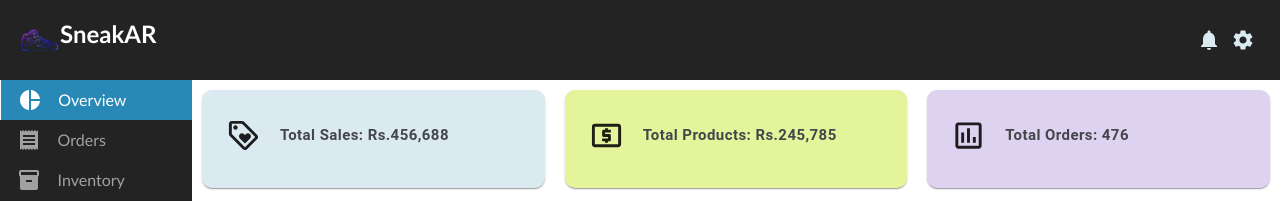
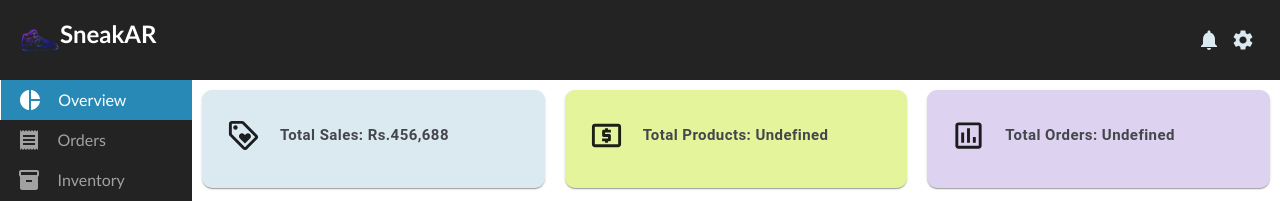
Before and after one commit to itsyoboiktk/super-admin, a React (Create React App) app: page / in a window 1280 px wide. Shown: the top 201 px of the page. Built offline with nearby package versions, Linux system fonts and the light colour scheme; no server answers; sample sign-in values are in the browser's storage.

Commit message:
modal updated

```diff
--- a/src/components/Overview.js
+++ b/src/components/Overview.js
@@ -1,4 +1,4 @@
-import React from "react";
+import React, { useState } from "react";
 import MenuCard from "../components/MenuCard";
 import LoyaltyOutlinedIcon from "@mui/icons-material/LoyaltyOutlined";
 import LocalAtmOutlinedIcon from "@mui/icons-material/LocalAtmOutlined";
@@ -7,7 +7,27 @@ import "./overview.css";
 import BarChart from "./BarChart";
 import { BarData } from "../components/BarData";
 import PieChart from "../components/PieChart";
+import axios from "axios";
+import { baseURL } from "./request";
 const Overview = () => {
+  const [totalPro, setTotalPro] = useState();
+  const [totalOrder, setTotalOrder] = useState();
+  React.useEffect(() => {
+    axios
+      .get(`${baseURL}/stats/totals`, {
+        headers: {
+          Authorization: localStorage.getItem("token"),
+        },
+      })
+      .then((res) => {
+        setTotalOrder(res.data.totalOrders);
+        setTotalPro(res.data.totalProducts);
+      })
+      .catch((e) => {
+        console.log(e);
+      });
+  }, []);
+
   const [barData, setBarData] = React.useState({
     labels: BarData.map((element) => element.month),
     datasets: [
@@ -28,12 +48,12 @@ const Overview = () => {
         />
         <MenuCard
           icon={<LocalAtmOutlinedIcon fontSize="large" />}
-          option={"Total Products: Rs.245,785"}
+          option={"Total Products: " + totalPro}
           color="#e3f49a"
         />
         <MenuCard
           icon={<AssessmentOutlinedIcon fontSize="large" />}
-          option="Total Orders: 476"
+          option={"Total Orders: " + totalOrder}
           color="#ddd2ef"
         />
       </div>
--- a/src/components/request.js
+++ b/src/components/request.js
@@ -1 +1 @@
-export const baseURL = "http://192.168.75.182:4040";
+export const baseURL = "http://192.168.10.7:4040";
```
